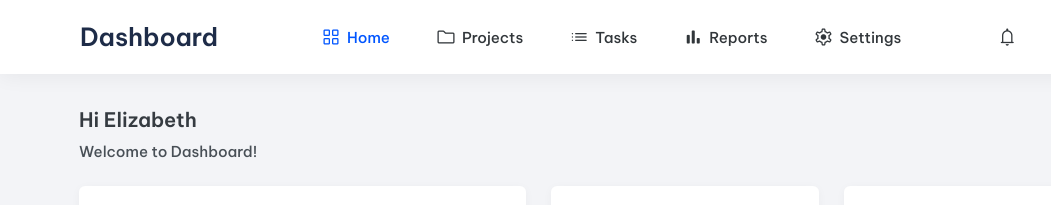
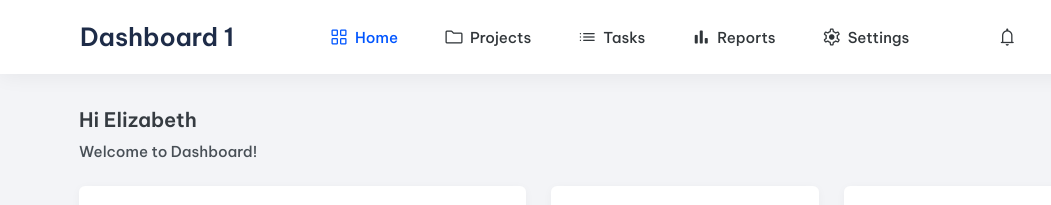
Before and after one commit to Ulton321/Match-UPP, a plain HTML site: page dashboard-master/index.html in a window 1280 px wide. Shown: the top 205 px of the page, 0-1051 px from the left. Drawn offline with nearby package versions, Linux system fonts and the light colour scheme.

Commit message:
home page update

```diff
--- a/dashboard-master/index.html
+++ b/dashboard-master/index.html
@@ -44,7 +44,7 @@
     <div class="container">
 
       <h1>
-        <a href="#" class="logo">Dashboard</a>
+        <a href="#" class="logo">Dashboard 1</a>
       </h1>
 
       <button class="menu-toggle-btn icon-box" data-menu-toggle-btn aria-label="Toggle Menu">
```
